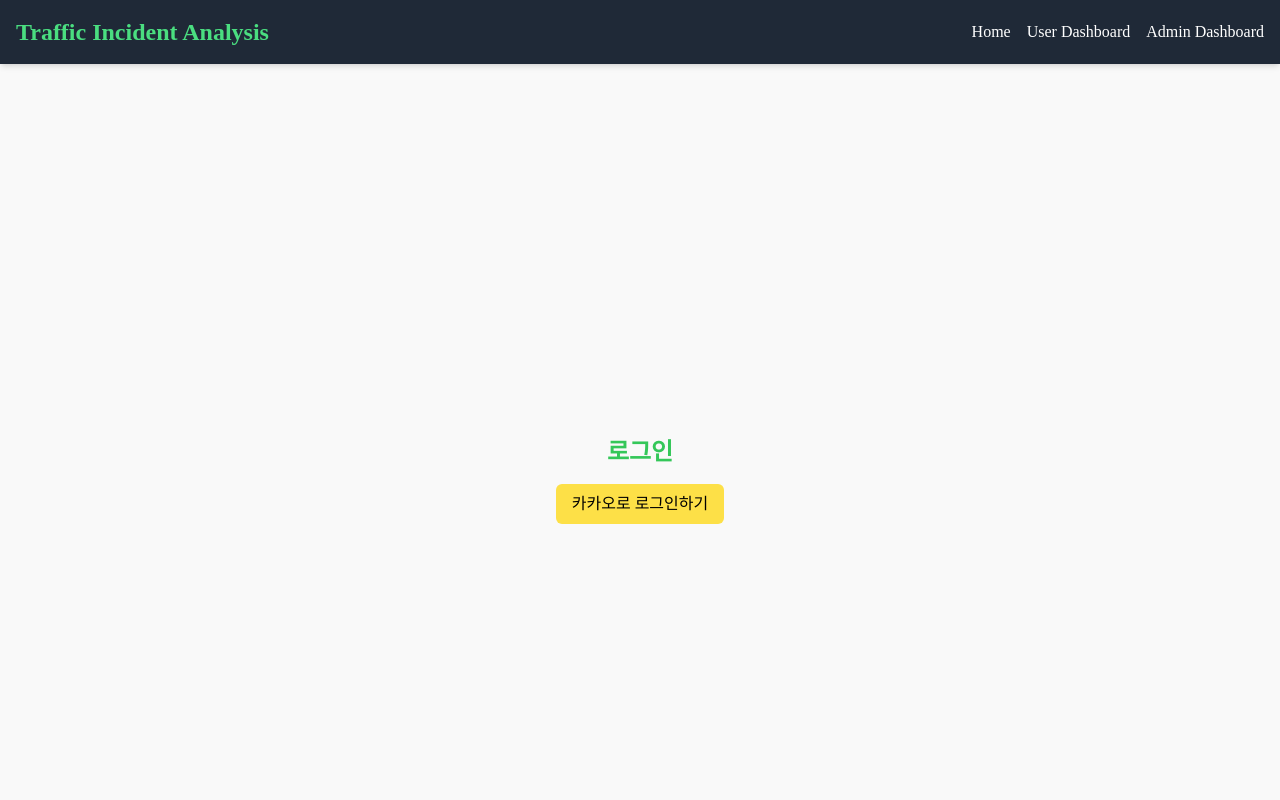
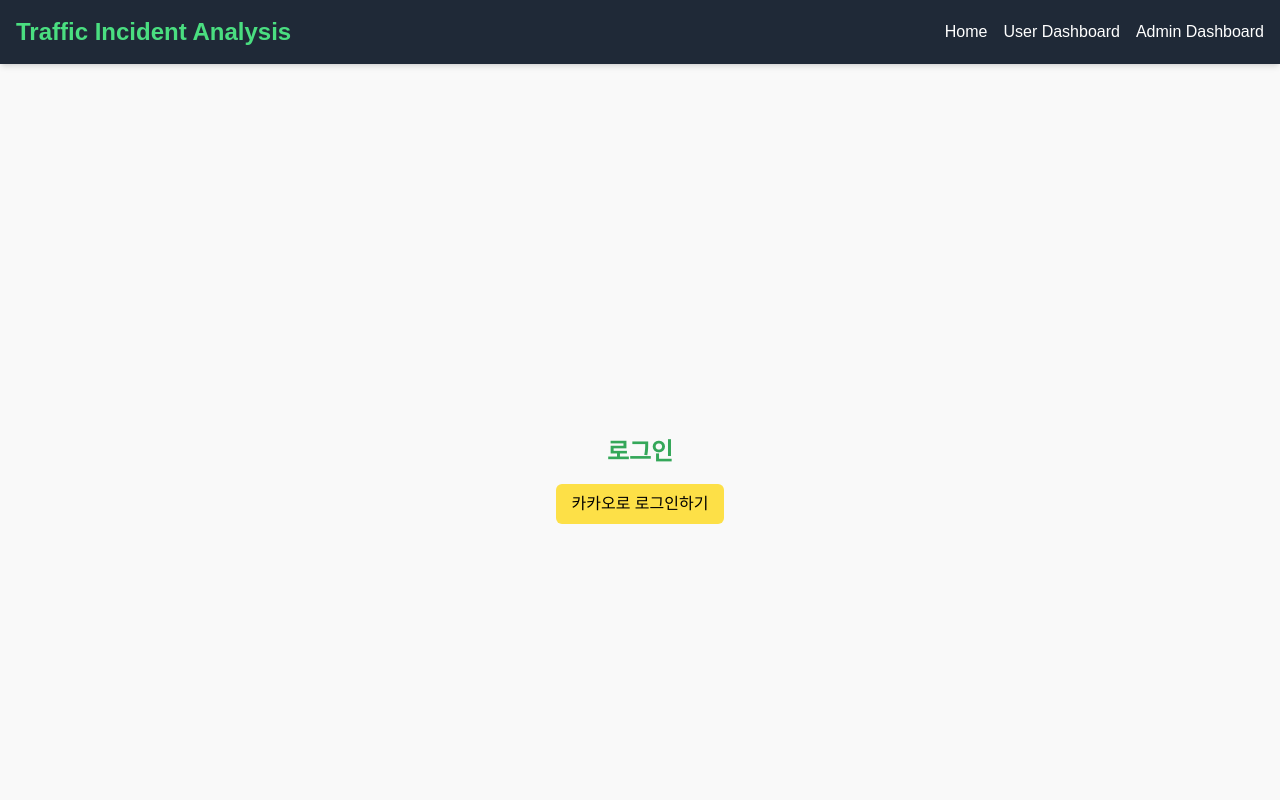
Before and after one commit to hwouu/kau-websw-team5-backend, a React (Create React App) app: page / in a window 1280 px wide. Shown: the top 800 px of the page. Built offline with nearby package versions, Linux system fonts and the light colour scheme.

Commit message:
style: 글로벌 스타일 적용 및 기본 폰트 설정 변경

```diff
--- a/src/index.css
+++ b/src/index.css
@@ -3,9 +3,17 @@
 @tailwind components;
 @tailwind utilities;
 
+/* src/index.css */
+@import url('https://fonts.googleapis.com/css2?family=Noto+Sans+KR:wght@400;700&display=swap');
+
+body {
+
+}
+
+
 /* 전역 CSS 변수 */
 :root {
-  --primary-color: #34c759; /* 예: 초록색 메인 색상 */
+  --primary-color: #34a759; /* 예: 초록색 메인 색상 */
   --secondary-color: #ff3b30; /* 예: 경고 색상 */
   --font-primary: 'Arial, sans-serif';
 }
@@ -17,6 +25,10 @@
   color: #333;
   margin: 0;
   padding: 0;
+
+  font-family: 'Noto Sans KR', sans-serif;
+  background-color: #f9f9f9;
+  color: #333;
 }
 
 h1, h2, h3, h4, h5, h6 {
```
